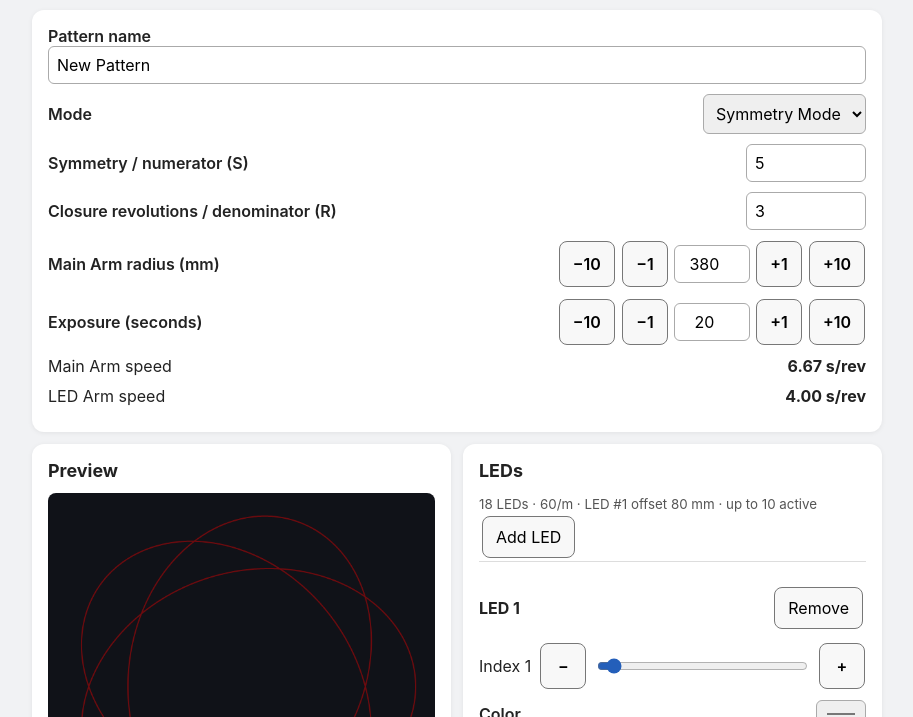
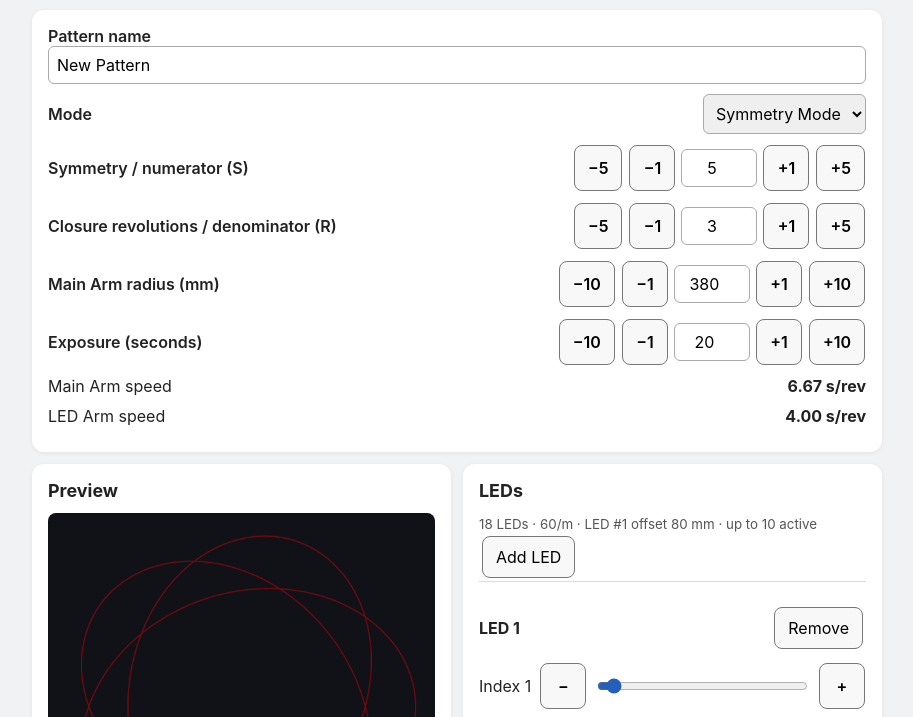
Before and after one commit to harnedsteve/SpiraLight-Designer, a plain HTML site: page index.html in a window 1280 px wide. Shown: the part 82-799 px from the top of the page, without its empty margins (183-1096 px from the left). Drawn offline with Linux system fonts and the light colour scheme.

Commit message:
Add ±1 and ±5 touch step controls for symmetry and revolutions

```diff
--- a/index.html
+++ b/index.html
@@ -28,8 +28,8 @@ canvas{display:block;width:100%;max-width:560px;aspect-ratio:1;margin:auto;backg
 <small>Runs locally in this browser. No controller or Internet connection is required after the page is saved.</small>
 <div class="card"><label for="name">Pattern name</label><input id="name" type="text" maxlength="48" value="New Pattern">
 <div class="row"><label for="mode">Mode</label><select id="mode"><option value="symmetry">Symmetry Mode</option><option value="constant">Constant Ratio</option></select></div>
-<div class="row"><label for="s">Symmetry / numerator (S)</label><input id="s" type="number" min="1" max="100" step="1" value="5"></div>
-<div class="row"><label for="r">Closure revolutions / denominator (R)</label><input id="r" type="number" min="1" max="100" step="1" value="3"></div>
+<div class="row parameter-row"><label for="s">Symmetry / numerator (S)</label><div class="stepper"><button type="button" data-field="s" data-delta="-5" aria-label="Decrease Symmetry / numerator (S) by 5">−5</button><button type="button" data-field="s" data-delta="-1" aria-label="Decrease Symmetry / numerator (S) by 1">−1</button><input id="s" type="number" min="1" max="100" step="1" inputmode="numeric" value="5"><button type="button" data-field="s" data-delta="1" aria-label="Increase Symmetry / numerator (S) by 1">+1</button><button type="button" data-field="s" data-delta="5" aria-label="Increase Symmetry / numerator (S) by 5">+5</button></div></div>
+<div class="row parameter-row"><label for="r">Closure revolutions / denominator (R)</label><div class="stepper"><button type="button" data-field="r" data-delta="-5" aria-label="Decrease Closure revolutions / denominator (R) by 5">−5</button><button type="button" data-field="r" data-delta="-1" aria-label="Decrease Closure revolutions / denominator (R) by 1">−1</button><input id="r" type="number" min="1" max="100" step="1" inputmode="numeric" value="3"><button type="button" data-field="r" data-delta="1" aria-label="Increase Closure revolutions / denominator (R) by 1">+1</button><button type="button" data-field="r" data-delta="5" aria-label="Increase Closure revolutions / denominator (R) by 5">+5</button></div></div>
 <div class="row parameter-row"><label for="radius">Main Arm radius (mm)</label><div class="stepper"><button type="button" data-field="radius" data-delta="-10" aria-label="Decrease radius by 10">−10</button><button type="button" data-field="radius" data-delta="-1" aria-label="Decrease radius by 1">−1</button><input id="radius" type="number" min="1" max="2000" step="1" inputmode="numeric" value="380"><button type="button" data-field="radius" data-delta="1" aria-label="Increase radius by 1">+1</button><button type="button" data-field="radius" data-delta="10" aria-label="Increase radius by 10">+10</button></div></div>
 <div class="row parameter-row"><label for="exposure">Exposure (seconds)</label><div class="stepper"><button type="button" data-field="exposure" data-delta="-10" aria-label="Decrease exposure by 10 seconds">−10</button><button type="button" data-field="exposure" data-delta="-1" aria-label="Decrease exposure by 1 second">−1</button><input id="exposure" type="number" min="0.1" max="3600" step="0.1" inputmode="decimal" value="20"><button type="button" data-field="exposure" data-delta="1" aria-label="Increase exposure by 1 second">+1</button><button type="button" data-field="exposure" data-delta="10" aria-label="Increase exposure by 10 seconds">+10</button></div></div>
 <div class="row"><span>Main Arm speed</span><strong id="mainPeriod"></strong></div>
```
